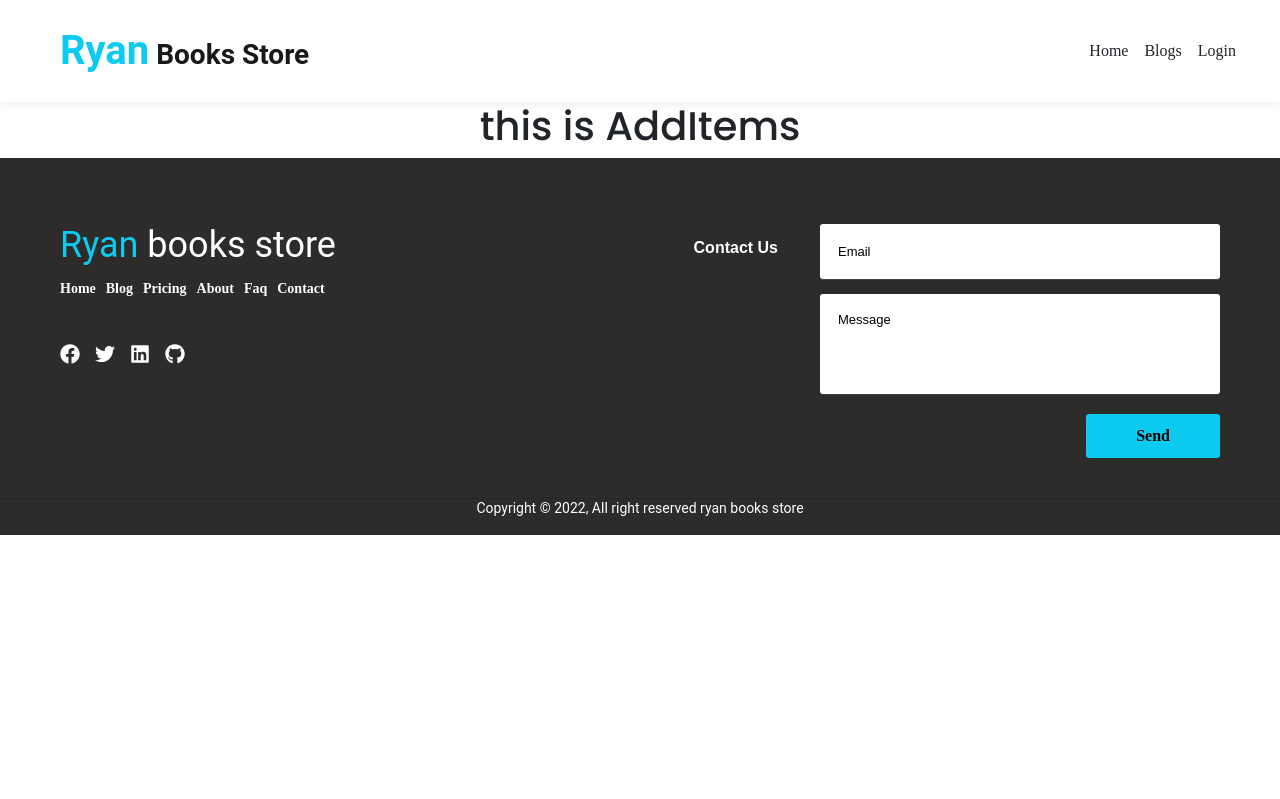
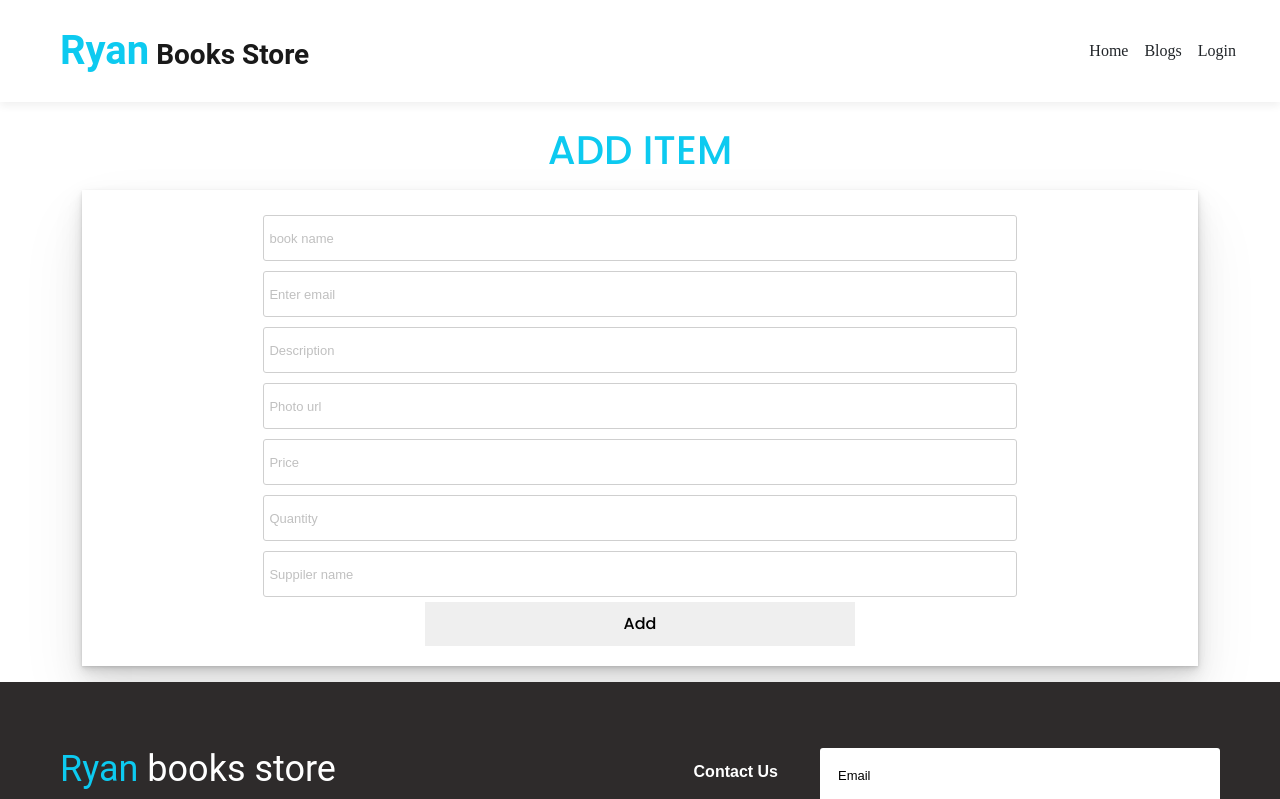
Before and after one commit to CodeWithShamim/Ryan-books-store-client-side, a React (Create React App) app: page /add-items in a window 1280 px wide. Shown: the top 799 px of the page. Built offline with nearby package versions, Linux system fonts and the light colour scheme; no server answers.

Commit message:
add item component stype added

```diff
--- a/src/components/AddItems/AddItems.css
+++ b/src/components/AddItems/AddItems.css
@@ -0,0 +1,25 @@
+.add-form-container {
+    display: flex;
+    flex-direction: column;
+    box-shadow: rgba(0, 0, 0, 0.07) 0px 1px 2px, rgba(0, 0, 0, 0.07) 0px 2px 4px, rgba(0, 0, 0, 0.07) 0px 4px 8px, rgba(0, 0, 0, 0.07) 0px 8px 16px, rgba(0, 0, 0, 0.07) 0px 16px 32px, rgba(0, 0, 0, 0.07) 0px 32px 64px;
+    padding: 20px;
+}
+
+.add-form-container .add-field {
+    width: 70%;
+    margin: 5px auto;
+    padding: 10px 5px;
+    border-radius: 3px;
+    outline: none;
+    border: 1px solid rgb(207, 207, 207);
+}
+
+
+/* ----add btn--- */
+
+.add-form-container .item-add-btn {
+    border: 0;
+    padding: 10px;
+    width: 40%;
+    margin: 0px auto;
+}
--- a/src/components/AddItems/AddItems.js
+++ b/src/components/AddItems/AddItems.js
@@ -1,9 +1,66 @@
 import React from "react";
+import "./AddItems.css";
 
 const AddItems = () => {
   return (
-    <div>
-      <h1>this is AddItems</h1>
+    <div className="container my-3">
+      <h1 className="text-info text-uppercase mt-4 mb-3">Add Item</h1>
+
+      {/* ---add from start here--- */}
+      <form className="add-form-container">
+        <input
+          type="text"
+          className="add-field"
+          name="name"
+          id="name"
+          placeholder="book name"
+        />
+        <input
+          type="email"
+          className="add-field"
+          name="email"
+          id="email"
+          placeholder="Enter email"
+        />
+        <input
+          type="text"
+          className="add-field"
+          name="description"
+          id="description"
+          placeholder="Description"
+        />
+        <input
+          type="text"
+          className="add-field"
+          name="photoUrl"
+          id="photoUrl"
+          placeholder="Photo url"
+        />
+        <input
+          type="number"
+          className="add-field"
+          name="price"
+          id="price"
+          placeholder="Price"
+        />
+        <input
+          type="number"
+          className="add-field"
+          name="quantity"
+          id="quantity"
+          placeholder="Quantity"
+        />
+        <input
+          type="text"
+          className="add-field"
+          name="suppiler"
+          id="suppiler"
+          placeholder="Suppiler name"
+        />
+        {/* ---submit btn--- */}
+        <input type="submit" className="item-add-btn" value="Add" />
+      </form>
+      {/* ---add form end here--- */}
     </div>
   );
 };
--- a/src/components/Home/InventoryItems/InventoryItems.css
+++ b/src/components/Home/InventoryItems/InventoryItems.css
@@ -10,7 +10,7 @@
     grid-template-columns: repeat(2, 1fr);
     grid-gap: 40px;
     border-radius: 10px;
-    margin: 80px auto;
+    margin: 50px auto;
 }
 
 
--- a/src/components/Home/InventoryItems/InventoryItems.js
+++ b/src/components/Home/InventoryItems/InventoryItems.js
@@ -5,14 +5,14 @@ import "./InventoryItems.css";
 const InventoryItems = () => {
   const [items] = useLoadItems();
   const sliceItems = items?.slice(0, 6);
-  console.log(sliceItems);
+  // console.log(sliceItems);
   // console.log(items);
   return (
     <div className="inventory-main-items">
       <h1 className="mt-5">Inventory book items</h1>
       <div className="inventory-items-container container">
         {sliceItems?.map((item) => (
-          <InventoryItem key={item.id} item={item}></InventoryItem>
+          <InventoryItem key={item._id} item={item}></InventoryItem>
         ))}
       </div>
     </div>
```
